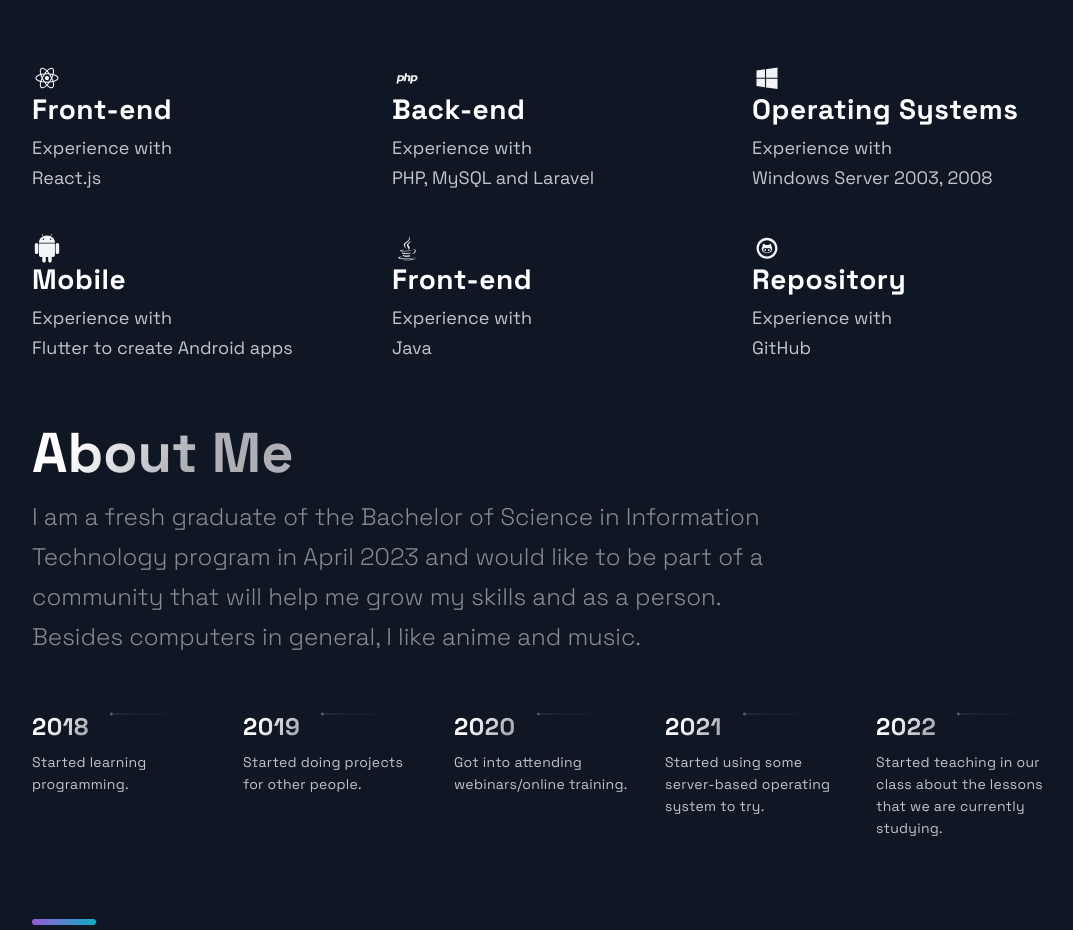
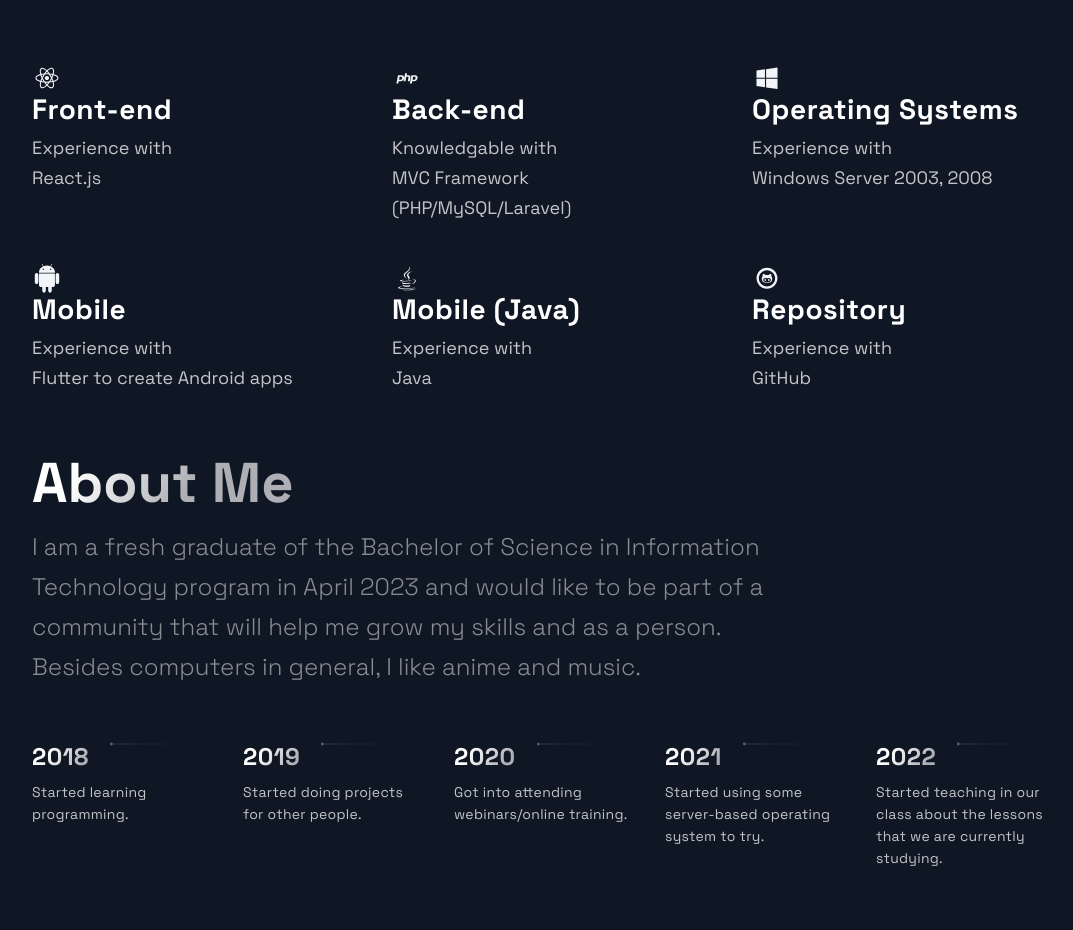
Before and after one commit to AishteruVincent/portfolio, a Next.js app: page / in a window 1280 px wide. Shown: the part 2280-3210 px from the top of the page, without its empty margins (88-1161 px from the left). Built offline with nearby package versions, Linux system fonts and the light colour scheme.

Commit message:
Editing technologies used

```diff
--- a/src/components/Technologies/Technologies.js
+++ b/src/components/Technologies/Technologies.js
@@ -23,7 +23,7 @@ const Technologies = () =>  (
         <DiPhp size="3rem"/>
         <ListContainer>
           <ListTitle>Back-end</ListTitle>
-          <ListParagraph>Experience with <br/> PHP, MySQL and Laravel</ListParagraph>
+          <ListParagraph>Knowledgable with <br/>MVC Framework (PHP/MySQL/Laravel)</ListParagraph>
         </ListContainer>
       </ListItem>
       <ListItem>
@@ -43,7 +43,7 @@ const Technologies = () =>  (
       <ListItem>
         <DiJava size="3rem"/>
         <ListContainer>
-          <ListTitle>Front-end</ListTitle>
+          <ListTitle>Mobile (Java)</ListTitle>
           <ListParagraph>Experience with <br/> Java</ListParagraph>
         </ListContainer>
       </ListItem>
```
